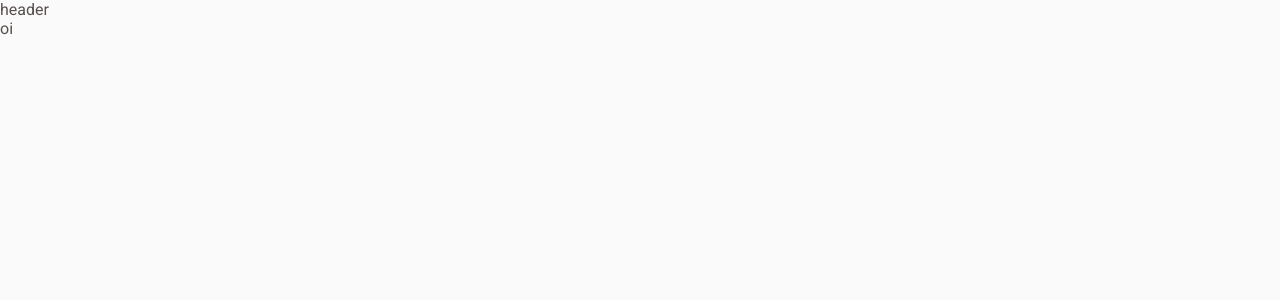
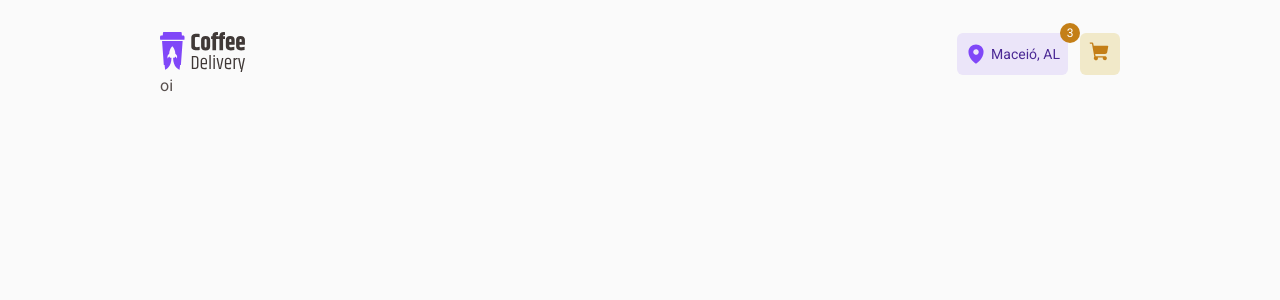
Before and after one commit to RuthMaria/ignite-coffeeDelivery, a React (Vite) app: page / in a window 1280 px wide. Shown: the top 300 px of the page. Built offline with nearby package versions, Linux system fonts and the light colour scheme.

Commit message:
finished header and defaultLayout

```diff
--- a/src/components/Header/index.tsx
+++ b/src/components/Header/index.tsx
@@ -1,7 +1,33 @@
 import React from 'react';
-
-// import { Container } from './styles';
+import { Link } from 'react-router-dom';
+import logo from '../../assets/logo.svg';
+import shoppingCart from '../../assets/shoppingCart.svg';
+import mapPin from '../../assets/mapPin.svg';
+import { Container, City, Div } from './styles';
 
 export const Header: React.FC = () => {
-  return <div>header</div>;
+  return (
+    <Container>
+      <Link to="/">
+        <img src={logo} alt="Copo de café com o logo coffee delivery" />
+      </Link>
+
+      <Div>
+        <City>
+          <img src={mapPin} alt="Sinalização de localização" />
+          <span>Maceió, AL</span>
+        </City>
+
+        <Link to="/">
+          <div>
+            <img src={shoppingCart} alt="Carrinho de compras de supermercado" />
+
+            <div>
+              <p>3</p>
+            </div>
+          </div>
+        </Link>
+      </Div>
+    </Container>
+  );
 };
--- /dev/null
+++ b/src/components/Header/styles.ts
@@ -0,0 +1,56 @@
+import styled from 'styled-components';
+
+export const Container = styled.header`
+  display: flex;
+  justify-content: space-between;
+`;
+
+export const flex = styled.div`
+  display: flex;
+  justify-content: center;
+  align-items: center;
+`;
+
+export const Div = styled(flex)`
+  gap: 0.75rem;
+
+  a {
+    display: relative;
+    background: ${(props) => props.theme['yellow-light']};
+    border-radius: 6px;
+    padding: 8px 9px;
+    color: ${(props) => props.theme['yellow-dark']};
+
+    div {
+      display: relative;
+
+      div {
+        position: absolute;
+        top: 23px;
+        right: 200px;
+
+        p {
+          background: ${(props) => props.theme['yellow-dark']};
+          color: ${(props) => props.theme['white']};
+          width: 1.25rem;
+          height: 1.25rem;
+          border-radius: 50%;
+          display: flex;
+          justify-content: center;
+          align-items: center;
+          font-size: 0.75rem;
+        }
+      }
+    }
+  }
+`;
+
+export const City = styled(flex)`
+  background-color: ${(props) => props.theme['purple-light']};
+  border-radius: 6px;
+  padding: 10px 8px;
+  gap: 0.25rem;
+  color: ${(props) => props.theme['purple-dark']};
+  font-size: 0.875rem;
+  line-height: 1.3;
+`;
--- a/src/layouts/DefaultLayout/styles.ts
+++ b/src/layouts/DefaultLayout/styles.ts
@@ -1,3 +1,10 @@
 import styled from 'styled-components';
 
-export const LayoutContainer = styled.div``;
+export const LayoutContainer = styled.div`
+  max-width: 90rem;
+  min-height: calc(100vh - 6.5rem);
+  margin: 2rem auto;
+  padding: 0 10rem;
+  display: flex;
+  flex-direction: column;
+`;
```
Also changed, not shown: src/assets/mapPin.svg (added), src/assets/shoppingCart.svg (added).
